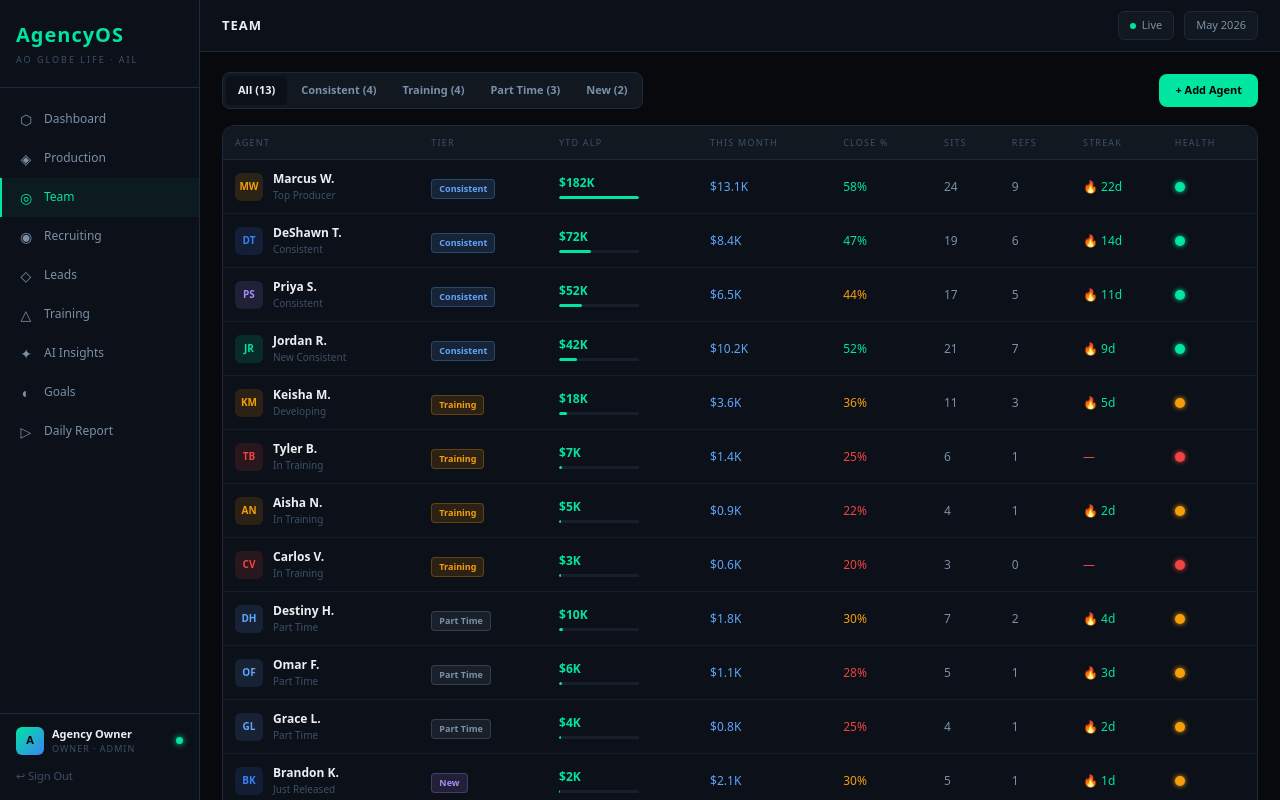
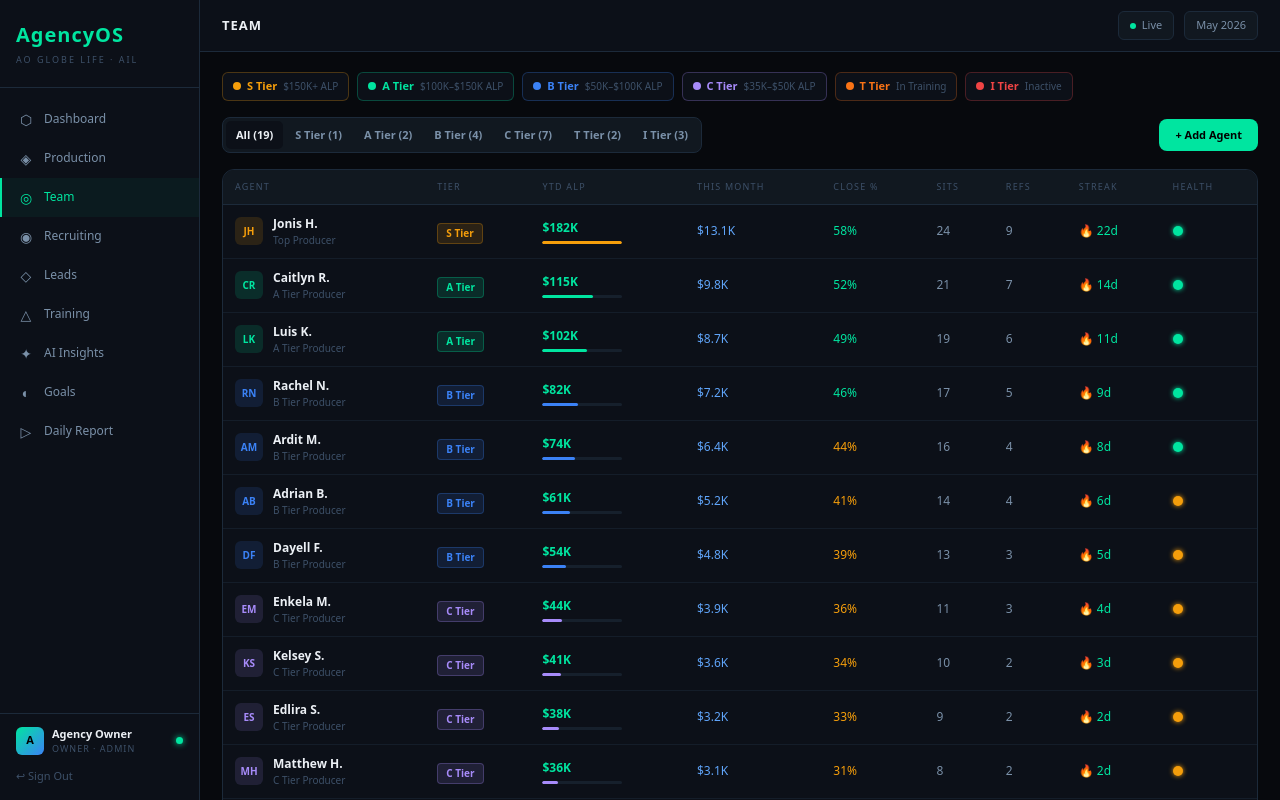
Before and after one commit to esako20-del/agencyos, a Next.js app: page /dashboard/team in a window 1280 px wide. Built offline with nearby package versions, Linux system fonts and the light colour scheme.

Commit message:
Update page.tsx

```diff
--- a/src/app/dashboard/team/page.tsx
+++ b/src/app/dashboard/team/page.tsx
@@ -2,43 +2,89 @@
 import { useState } from 'react'
 
 const AGENTS = [
-  { id: '1', full_name: 'Marcus W.', role: 'Top Producer', tier: 'consistent', ytd: 182000, month: 13100, sits: 24, close: 58, refs: 9, leads: 'Union+Vet', streak: 22, health: 'green', initials: 'MW', color: '#F59E0B' },
-  { id: '2', full_name: 'DeShawn T.', role: 'Consistent', tier: 'consistent', ytd: 72000, month: 8400, sits: 19, close: 47, refs: 6, leads: 'Union+POS', streak: 14, health: 'green', initials: 'DT', color: '#3B82F6' },
-  { id: '3', full_name: 'Priya S.', role: 'Consistent', tier: 'consistent', ytd: 52000, month: 6500, sits: 17, close: 44, refs: 5, leads: 'Union', streak: 11, health: 'green', initials: 'PS', color: '#A78BFA' },
-  { id: '4', full_name: 'Jordan R.', role: 'New Consistent', tier: 'consistent', ytd: 42000, month: 10200, sits: 21, close: 52, refs: 7, leads: 'Veteran', streak: 9, health: 'green', initials: 'JR', color: '#00E5A0' },
-  { id: '5', full_name: 'Keisha M.', role: 'Developing', tier: 'training', ytd: 18000, month: 3600, sits: 11, close: 36, refs: 3, leads: 'New Pack', streak: 5, health: 'yellow', initials: 'KM', color: '#F59E0B' },
-  { id: '6', full_name: 'Tyler B.', role: 'In Training', tier: 'training', ytd: 7200, month: 1400, sits: 6, close: 25, refs: 1, leads: 'New Pack', streak: 0, health: 'red', initials: 'TB', color: '#EF4444' },
-  { id: '7', full_name: 'Aisha N.', role: 'In Training', tier: 'training', ytd: 5100, month: 900, sits: 4, close: 22, refs: 1, leads: 'New Pack', streak: 2, health: 'yellow', initials: 'AN', color: '#F59E0B' },
-  { id: '8', full_name: 'Carlos V.', role: 'In Training', tier: 'training', ytd: 3200, month: 600, sits: 3, close: 20, refs: 0, leads: 'New Pack', streak: 0, health: 'red', initials: 'CV', color: '#EF4444' },
-  { id: '9', full_name: 'Destiny H.', role: 'Part Time', tier: 'parttime', ytd: 9800, month: 1800, sits: 7, close: 30, refs: 2, leads: 'Union', streak: 4, health: 'yellow', initials: 'DH', color: '#60A5FA' },
-  { id: '10', full_name: 'Omar F.', role: 'Part Time', tier: 'parttime', ytd: 6400, month: 1100, sits: 5, close: 28, refs: 1, leads: 'Veteran', streak: 3, health: 'yellow', initials: 'OF', color: '#60A5FA' },
-  { id: '11', full_name: 'Grace L.', role: 'Part Time', tier: 'parttime', ytd: 4200, month: 800, sits: 4, close: 25, refs: 1, leads: 'Union', streak: 2, health: 'yellow', initials: 'GL', color: '#60A5FA' },
-  { id: '12', full_name: 'Brandon K.', role: 'Just Released', tier: 'new', ytd: 2100, month: 2100, sits: 5, close: 30, refs: 1, leads: 'New Pack', streak: 1, health: 'yellow', initials: 'BK', color: '#3B82F6' },
-  { id: '13', full_name: 'Tamara J.', role: 'Just Released', tier: 'new', ytd: 1800, month: 1800, sits: 4, close: 28, refs: 0, leads: 'New Pack', streak: 1, health: 'yellow', initials: 'TJ', color: '#A78BFA' },
+  { id: '1', full_name: 'Jonis H.', role: 'Top Producer', tier: 's_tier', ytd: 182000, month: 13100, sits: 24, close: 58, refs: 9, leads: 'Union+Vet', streak: 22, health: 'green', initials: 'JH', color: '#F59E0B' },
+  { id: '2', full_name: 'Caitlyn R.', role: 'A Tier Producer', tier: 'a_tier', ytd: 115000, month: 9800, sits: 21, close: 52, refs: 7, leads: 'Union+POS', streak: 14, health: 'green', initials: 'CR', color: '#00E5A0' },
+  { id: '3', full_name: 'Luis K.', role: 'A Tier Producer', tier: 'a_tier', ytd: 102000, month: 8700, sits: 19, close: 49, refs: 6, leads: 'Union', streak: 11, health: 'green', initials: 'LK', color: '#00E5A0' },
+  { id: '4', full_name: 'Rachel N.', role: 'B Tier Producer', tier: 'b_tier', ytd: 82000, month: 7200, sits: 17, close: 46, refs: 5, leads: 'Union', streak: 9, health: 'green', initials: 'RN', color: '#3B82F6' },
+  { id: '5', full_name: 'Ardit M.', role: 'B Tier Producer', tier: 'b_tier', ytd: 74000, month: 6400, sits: 16, close: 44, refs: 4, leads: 'Veteran', streak: 8, health: 'green', initials: 'AM', color: '#3B82F6' },
+  { id: '6', full_name: 'Adrian B.', role: 'B Tier Producer', tier: 'b_tier', ytd: 61000, month: 5200, sits: 14, close: 41, refs: 4, leads: 'Union', streak: 6, health: 'yellow', initials: 'AB', color: '#3B82F6' },
+  { id: '7', full_name: 'Dayell F.', role: 'B Tier Producer', tier: 'b_tier', ytd: 54000, month: 4800, sits: 13, close: 39, refs: 3, leads: 'New Pack', streak: 5, health: 'yellow', initials: 'DF', color: '#3B82F6' },
+  { id: '8', full_name: 'Enkela M.', role: 'C Tier Producer', tier: 'c_tier', ytd: 44000, month: 3900, sits: 11, close: 36, refs: 3, leads: 'Union', streak: 4, health: 'yellow', initials: 'EM', color: '#A78BFA' },
+  { id: '9', full_name: 'Kelsey S.', role: 'C Tier Producer', tier: 'c_tier', ytd: 41000, month: 3600, sits: 10, close: 34, refs: 2, leads: 'New Pack', streak: 3, health: 'yellow', initials: 'KS', color: '#A78BFA' },
+  { id: '10', full_name: 'Edlira S.', role: 'C Tier Producer', tier: 'c_tier', ytd: 38000, month: 3200, sits: 9, close: 33, refs: 2, leads: 'Union', streak: 2, health: 'yellow', initials: 'ES', color: '#A78BFA' },
+  { id: '11', full_name: 'Matthew H.', role: 'C Tier Producer', tier: 'c_tier', ytd: 36000, month: 3100, sits: 8, close: 31, refs: 2, leads: 'New Pack', streak: 2, health: 'yellow', initials: 'MH', color: '#A78BFA' },
+  { id: '12', full_name: 'Drew C.', role: 'C Tier Producer', tier: 'c_tier', ytd: 35500, month: 3000, sits: 8, close: 30, refs: 1, leads: 'New Pack', streak: 1, health: 'yellow', initials: 'DC', color: '#A78BFA' },
+  { id: '13', full_name: 'Nadirah M.', role: 'C Tier Producer', tier: 'c_tier', ytd: 35000, month: 2900, sits: 7, close: 29, refs: 1, leads: 'New Pack', streak: 1, health: 'yellow', initials: 'NM', color: '#A78BFA' },
+  { id: '14', full_name: 'Tiffany S.', role: 'C Tier Producer', tier: 'c_tier', ytd: 35000, month: 2800, sits: 7, close: 28, refs: 1, leads: 'New Pack', streak: 1, health: 'yellow', initials: 'TS', color: '#A78BFA' },
+  { id: '15', full_name: 'Jorge R.', role: 'In Training', tier: 't_tier', ytd: 0, month: 0, sits: 0, close: 0, refs: 0, leads: 'New Pack', streak: 0, health: 'yellow', initials: 'JR', color: '#F59E0B' },
+  { id: '16', full_name: 'Alyssa H.', role: 'In Training', tier: 't_tier', ytd: 0, month: 0, sits: 0, close: 0, refs: 0, leads: 'New Pack', streak: 0, health: 'yellow', initials: 'AH', color: '#F59E0B' },
+  { id: '17', full_name: 'Llambi T.', role: 'Inactive', tier: 'i_tier', ytd: 0, month: 0, sits: 0, close: 0, refs: 0, leads: 'N/A', streak: 0, health: 'red', initials: 'LT', color: '#EF4444' },
+  { id: '18', full_name: 'Endi A.', role: 'Inactive', tier: 'i_tier', ytd: 0, month: 0, sits: 0, close: 0, refs: 0, leads: 'N/A', streak: 0, health: 'red', initials: 'EA', color: '#EF4444' },
+  { id: '19', full_name: 'Klaudiana V.', role: 'Inactive', tier: 'i_tier', ytd: 0, month: 0, sits: 0, close: 0, refs: 0, leads: 'N/A', streak: 0, health: 'red', initials: 'KV', color: '#EF4444' },
 ]
 
 const TABS = [
-  { label: 'All (13)', value: 'all' },
-  { label: 'Consistent (4)', value: 'consistent' },
-  { label: 'Training (4)', value: 'training' },
-  { label: 'Part Time (3)', value: 'parttime' },
-  { label: 'New (2)', value: 'new' },
+  { label: 'All (19)', value: 'all' },
+  { label: 'S Tier (1)', value: 's_tier' },
+  { label: 'A Tier (2)', value: 'a_tier' },
+  { label: 'B Tier (4)', value: 'b_tier' },
+  { label: 'C Tier (7)', value: 'c_tier' },
+  { label: 'T Tier (2)', value: 't_tier' },
+  { label: 'I Tier (3)', value: 'i_tier' },
 ]
+
+const TIER_COLORS: Record<string, string> = {
+  s_tier: '#F59E0B',
+  a_tier: '#00E5A0',
+  b_tier: '#3B82F6',
+  c_tier: '#A78BFA',
+  t_tier: '#F97316',
+  i_tier: '#EF4444',
+}
+
+const TIER_LABELS: Record<string, string> = {
+  s_tier: 'S Tier',
+  a_tier: 'A Tier',
+  b_tier: 'B Tier',
+  c_tier: 'C Tier',
+  t_tier: 'T Tier',
+  i_tier: 'I Tier',
+}
+
+const TIER_DESC: Record<string, string> = {
+  s_tier: '$150K+ ALP',
+  a_tier: '$100K–$150K ALP',
+  b_tier: '$50K–$100K ALP',
+  c_tier: '$35K–$50K ALP',
+  t_tier: 'In Training',
+  i_tier: 'Inactive',
+}
 
 export default function TeamPage() {
   const [filter, setFilter] = useState('all')
   const filtered = filter === 'all' ? AGENTS : AGENTS.filter(a => a.tier === filter)
-  const topYtd = AGENTS[0].ytd
+  const topYtd = Math.max(...AGENTS.map(a => a.ytd), 1)
 
   return (
     <div style={{ fontFamily: 'system-ui, sans-serif', color: '#ECF0F5' }}>
 
+      {/* Tier legend */}
+      <div style={{ display: 'flex', gap: '8px', marginBottom: '16px', flexWrap: 'wrap' }}>
+        {Object.keys(TIER_LABELS).map(tier => (
+          <div key={tier} style={{ display: 'flex', alignItems: 'center', gap: '6px', background: '#0C1018', border: `1px solid ${TIER_COLORS[tier]}44`, borderRadius: '6px', padding: '5px 10px' }}>
+            <div style={{ width: '8px', height: '8px', borderRadius: '50%', background: TIER_COLORS[tier] }} />
+            <span style={{ fontSize: '11px', fontWeight: '700', color: TIER_COLORS[tier] }}>{TIER_LABELS[tier]}</span>
+            <span style={{ fontSize: '10px', color: '#3D5068' }}>{TIER_DESC[tier]}</span>
+          </div>
+        ))}
+      </div>
+
       {/* Filter tabs + Add button */}
-      <div style={{ display: 'flex', alignItems: 'center', justifyContent: 'space-between', marginBottom: '16px' }}>
-        <div style={{ display: 'flex', gap: '2px', background: '#111820', border: '1px solid #1C2A3A', padding: '3px', borderRadius: '8px' }}>
+      <div style={{ display: 'flex', alignItems: 'center', justifyContent: 'space-between', marginBottom: '16px', flexWrap: 'wrap', gap: '8px' }}>
+        <div style={{ display: 'flex', gap: '2px', background: '#111820', border: '1px solid #1C2A3A', padding: '3px', borderRadius: '8px', flexWrap: 'wrap' }}>
           {TABS.map(t => (
             <button key={t.value} onClick={() => setFilter(t.value)} style={{
-              padding: '6px 12px', borderRadius: '5px', fontSize: '11px', fontWeight: '600',
+              padding: '6px 10px', borderRadius: '5px', fontSize: '11px', fontWeight: '600',
               cursor: 'pointer', border: 'none',
               background: filter === t.value ? '#0C1018' : 'transparent',
               color: filter === t.value ? '#ECF0F5' : '#7A90A8',
@@ -69,12 +115,8 @@ export default function TeamPage() {
               const pct = Math.round((agent.ytd / topYtd) * 100)
               const healthColor = agent.health === 'green' ? '#00E5A0' : agent.health === 'yellow' ? '#F59E0B' : '#EF4444'
               const closeColor = agent.close >= 45 ? '#00E5A0' : agent.close >= 30 ? '#F59E0B' : '#EF4444'
-              const tierColors: Record<string, string> = {
-                consistent: '#60A5FA', training: '#F59E0B', parttime: '#7A90A8', new: '#A78BFA'
-              }
-              const tierLabels: Record<string, string> = {
-                consistent: 'Consistent', training: 'Training', parttime: 'Part Time', new: 'New'
-              }
+              const tierColor = TIER_COLORS[agent.tier] || '#7A90A8'
+              const tierLabel = TIER_LABELS[agent.tier] || agent.tier
 
               return (
                 <tr key={agent.id}
@@ -85,7 +127,7 @@ export default function TeamPage() {
                 >
                   <td style={{ padding: '10px 12px' }}>
                     <div style={{ display: 'flex', alignItems: 'center', gap: '10px' }}>
-                      <div style={{ width: '28px', height: '28px', borderRadius: '6px', background: `${agent.color}22`, color: agent.color, display: 'flex', alignItems: 'center', justifyContent: 'center', fontSize: '10px', fontWeight: '700', flexShrink: 0 }}>
+                      <div style={{ width: '28px', height: '28px', borderRadius: '6px', background: `${tierColor}22`, color: tierColor, display: 'flex', alignItems: 'center', justifyContent: 'center', fontSize: '10px', fontWeight: '700', flexShrink: 0 }}>
                         {agent.initials}
                       </div>
                       <div>
@@ -95,20 +137,20 @@ export default function TeamPage() {
                     </div>
                   </td>
                   <td style={{ padding: '10px 12px' }}>
-                    <span style={{ display: 'inline-block', padding: '2px 7px', borderRadius: '4px', fontSize: '9px', fontWeight: '700', background: `${tierColors[agent.tier]}22`, color: tierColors[agent.tier], border: `1px solid ${tierColors[agent.tier]}44` }}>
-                      {tierLabels[agent.tier]}
+                    <span style={{ display: 'inline-block', padding: '2px 8px', borderRadius: '4px', fontSize: '10px', fontWeight: '700', background: `${tierColor}22`, color: tierColor, border: `1px solid ${tierColor}44` }}>
+                      {tierLabel}
                     </span>
                   </td>
                   <td style={{ padding: '10px 12px' }}>
-                    <div style={{ fontSize: '12px', color: '#00E5A0', fontWeight: '600' }}>${(agent.ytd / 1000).toFixed(0)}K</div>
+                    <div style={{ fontSize: '12px', color: '#00E5A0', fontWeight: '600' }}>{agent.ytd > 0 ? `$${(agent.ytd / 1000).toFixed(0)}K` : '—'}</div>
                     <div style={{ width: '80px', height: '3px', background: '#16202C', borderRadius: '2px', marginTop: '4px', overflow: 'hidden' }}>
-                      <div style={{ width: `${pct}%`, height: '100%', background: '#00E5A0', borderRadius: '2px' }} />
+                      <div style={{ width: `${pct}%`, height: '100%', background: tierColor, borderRadius: '2px' }} />
                     </div>
                   </td>
-                  <td style={{ padding: '10px 12px', fontSize: '12px', color: '#60A5FA', fontWeight: '500' }}>${(agent.month / 1000).toFixed(1)}K</td>
-                  <td style={{ padding: '10px 12px', fontSize: '12px', color: closeColor, fontWeight: '500' }}>{agent.close}%</td>
-                  <td style={{ padding: '10px 12px', fontSize: '12px', color: '#7A90A8' }}>{agent.sits}</td>
-                  <td style={{ padding: '10px 12px', fontSize: '12px', color: '#7A90A8' }}>{agent.refs}</td>
+                  <td style={{ padding: '10px 12px', fontSize: '12px', color: '#60A5FA', fontWeight: '500' }}>{agent.month > 0 ? `$${(agent.month / 1000).toFixed(1)}K` : '—'}</td>
+                  <td style={{ padding: '10px 12px', fontSize: '12px', color: agent.close > 0 ? closeColor : '#3D5068' }}>{agent.close > 0 ? `${agent.close}%` : '—'}</td>
+                  <td style={{ padding: '10px 12px', fontSize: '12px', color: '#7A90A8' }}>{agent.sits > 0 ? agent.sits : '—'}</td>
+                  <td style={{ padding: '10px 12px', fontSize: '12px', color: '#7A90A8' }}>{agent.refs > 0 ? agent.refs : '—'}</td>
                   <td style={{ padding: '10px 12px', fontSize: '12px', color: agent.streak > 0 ? '#00E5A0' : '#EF4444' }}>
                     {agent.streak > 0 ? `🔥 ${agent.streak}d` : '—'}
                   </td>
```
